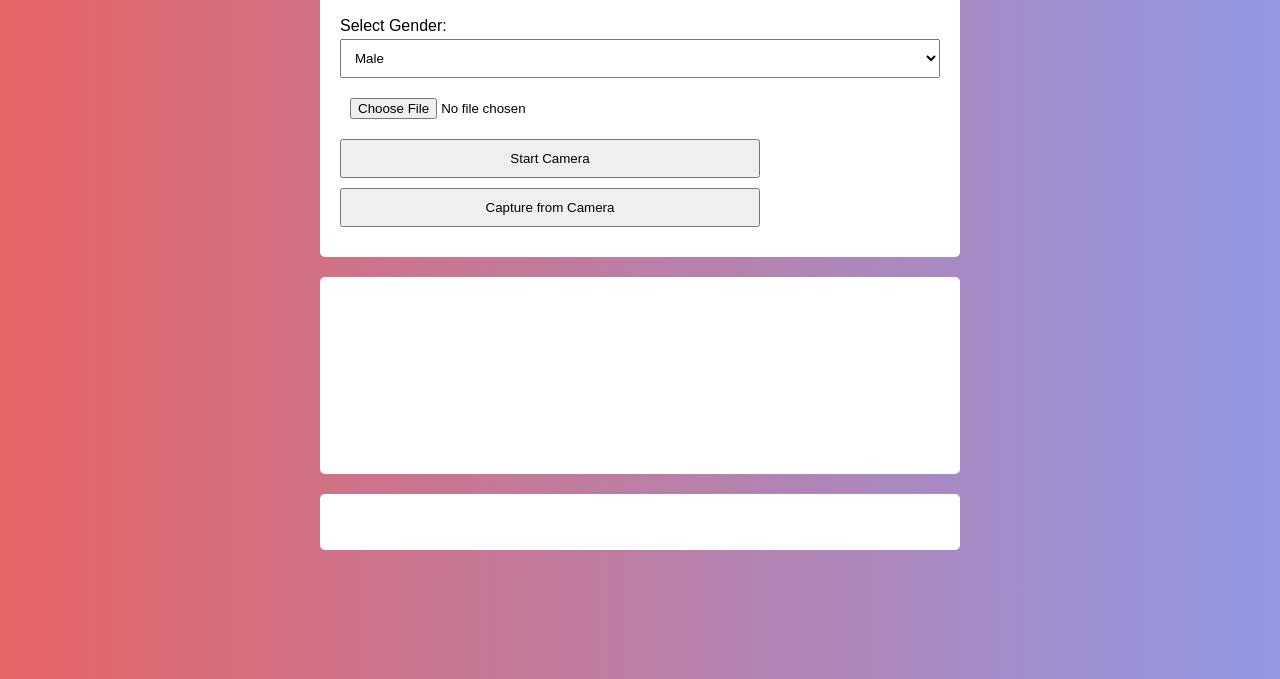
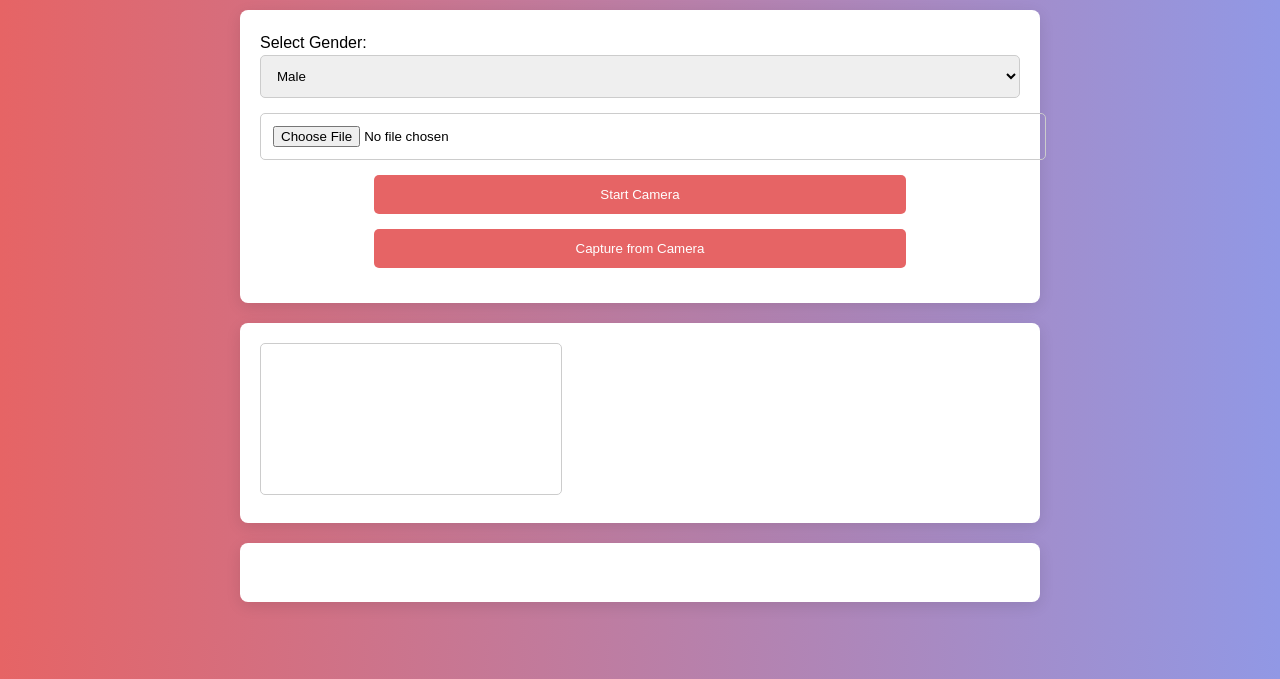
Before and after one commit to anant-deshmukh/Fashion-AI, a plain HTML site: page Landing Page/tryfashionai.html in a window 1280 px wide. Shown: the part 121-800 px from the top of the page. Drawn offline with Linux system fonts and the light colour scheme.

Commit message:
style.css

```diff
--- a/Landing Page/styles.css
+++ b/Landing Page/styles.css
@@ -1,16 +1,13 @@
 body {
-    font-family: Arial, sans-serif;
+    font-family: 'Arial', sans-serif;
     line-height: 1.6;
     margin: 0;
     padding: 0;
-    background-color: #f4f4f4;
-
-    background: linear-gradient(to right, #e66465, #9198e5);  /*Gradient background */
-
+    background: linear-gradient(to right, #e66465, #9198e5);
 }
 
 .container {
-    width: 50%;
+    max-width: 800px; /* Adjust for responsiveness */
     margin: auto;
     overflow: hidden;
     padding: 20px;
@@ -19,35 +16,65 @@ body {
 h1 {
     color: #333;
     text-align: center;
+    font-size: 2.5em; /* Increased font size */
+    margin-bottom: 20px;
 }
 
 .input-section, .preview-section, .result-section {
     background: #fff;
     margin-bottom: 20px;
     padding: 20px;
-    border-radius: 5px;
+    border-radius: 8px; /* Slightly more rounded corners */
+    box-shadow: 0 4px 15px rgba(0, 0, 0, 0.1); /* Subtle shadow for depth */
+    transition: transform 0.3s; /* Smooth scaling on hover */
 }
 
-#gender, #imageUpload{
+.input-section:hover, .preview-section:hover, .result-section:hover {
+    transform: translateY(-5px); /* Lift effect on hover */
+}
+
+#gender, #imageUpload {
     display: block;
     width: 100%;
-    padding: 10px;
-    margin-bottom: 10px;
+    padding: 12px;
+    margin-bottom: 15px;
+    border: 1px solid #ccc; /* Border for input fields */
+    border-radius: 5px; /* Slightly rounded corners */
+    transition: border-color 0.3s; /* Transition effect for focus */
+}
+
+#gender:focus, #imageUpload:focus {
+    border-color: #e66465; /* Highlight border on focus */
+    outline: none; /* Remove default outline */
 }
 
 #startCameraButton, #captureButton {
     display: block;
     width: 70%;
-    padding: 10px;
-    margin-bottom: 10px;
-    align-items: center;
+    padding: 12px;
+    margin: auto;
+    margin-bottom: 15px;
+    background-color: #e66465; /* Button color */
+    color: white; /* Text color */
+    border: none; /* No border */
+    border-radius: 5px; /* Rounded corners */
+    cursor: pointer; /* Pointer cursor */
+    transition: background-color 0.3s; /* Transition for hover */
+}
+
+#startCameraButton:hover, #captureButton:hover {
+    background-color: #d55b5b; /* Darker shade on hover */
 }
 
 #imageCanvas, #videoPreview {
     max-width: 100%;
     height: auto;
+    border: 1px solid #ccc; /* Border around the canvas and video */
+    border-radius: 5px; /* Slightly rounded corners */
 }
 
 #skinToneResult, #outfitSuggestion {
     font-weight: bold;
+    font-size: 1.2em; /* Increased font size for emphasis */
+    color: #333; /* Consistent color */
 }
```
